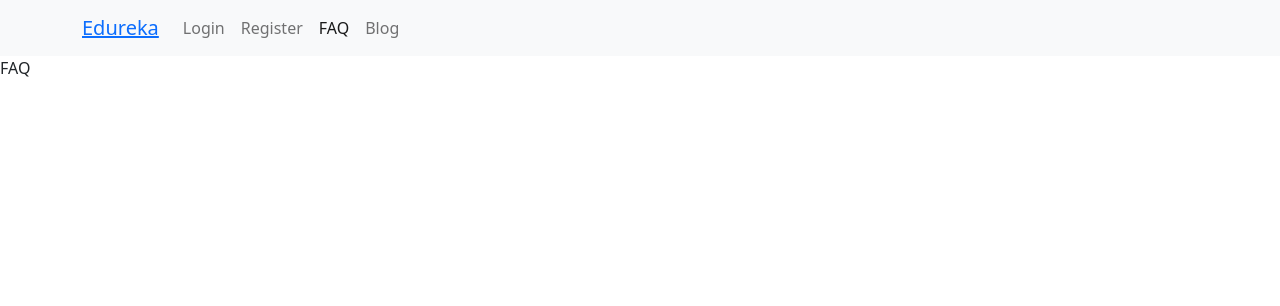
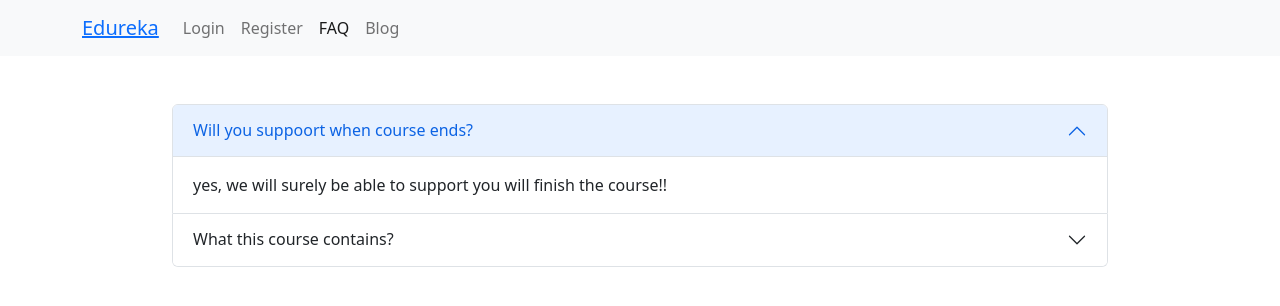
Before and after one commit to kmdshojib/edureka-client, a React (Create React App) app: page /faq in a window 1280 px wide. Shown: the top 306 px of the page. Built offline with nearby package versions, Linux system fonts and the light colour scheme; no server answers.

Commit message:
faq added

```diff
--- a/src/components/faq/faq.js
+++ b/src/components/faq/faq.js
@@ -1,8 +1,24 @@
 import React from 'react'
+import { Accordion } from 'react-bootstrap';
 
 const FAQ = () => {
   return (
-    <div>FAQ</div>
+    <div className='container mt-5 w-75'>
+      <Accordion defaultActiveKey="0">
+      <Accordion.Item eventKey="0">
+        <Accordion.Header>Will you suppoort when course ends?</Accordion.Header>
+        <Accordion.Body>
+          yes, we will surely be able to support you will finish the course!!
+        </Accordion.Body>
+      </Accordion.Item>
+      <Accordion.Item eventKey="1">
+        <Accordion.Header>What this course contains?</Accordion.Header>
+        <Accordion.Body>
+          This course contains the following curriculum will be given to you.
+        </Accordion.Body>
+      </Accordion.Item>
+    </Accordion>
+    </div>
   )
 }
 
```
